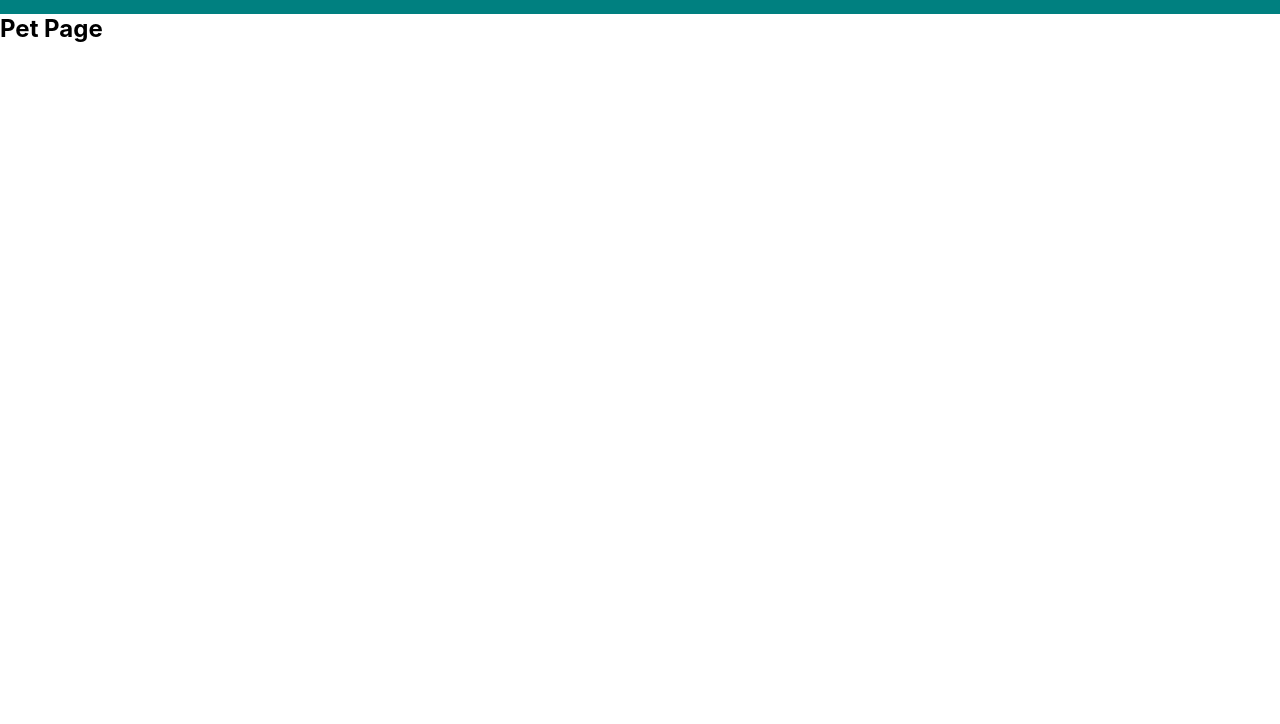
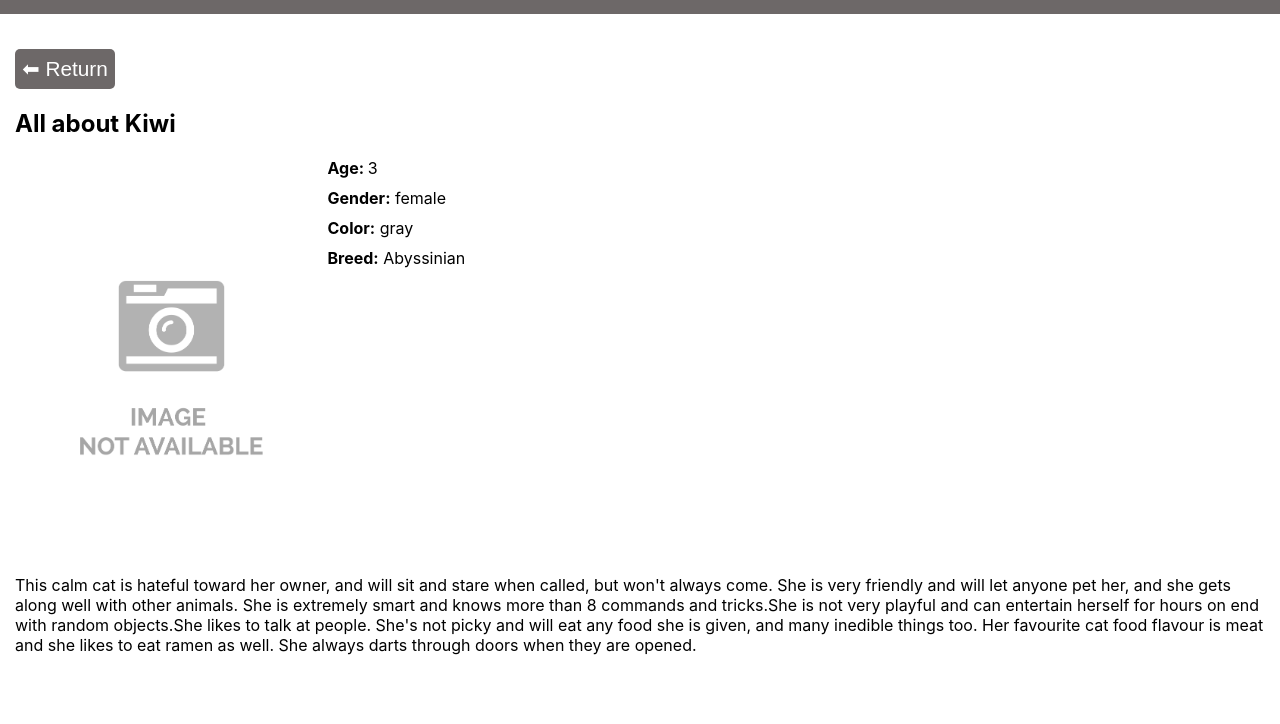
Before and after one commit to murarova/goit-react-hw-04-pet-store, a React app: page /pets/4ruoGyzVU0 in a window 1280 px wide. Shown: the part 76-800 px from the top of the page. Built offline with nearby package versions, Linux system fonts and the light colour scheme.

Commit message:
hw-4 continue

```diff
--- a/src/components/App/App.js
+++ b/src/components/App/App.js
@@ -5,16 +5,19 @@ import HomePage from '../../pages/HomePage';
 import PetsPage from '../../pages/PetsPage';
 import PetPage from '../../pages/PetPage';
 import Header from '../Header/Header';
+import styles from '../../styles.module.css';
 
 const App = () => (
     <Fragment>
         <Header />
+        <div className={styles.wrapper}>
             <Switch>
                 <Route path="/" exact component={HomePage} />
                 <Route path="/about" component={AboutPage} />
                 <Route path="/pets/:id" component={PetPage} />
                 <Route path="/pets" component={PetsPage} />
             </Switch>
+        </div>
     </Fragment>
 );
 
--- a/src/components/Gallery/Gallery.js
+++ b/src/components/Gallery/Gallery.js
@@ -1,4 +1,5 @@
 import React from 'react';
+import PropTypes from 'prop-types';
 import GalleryItem from '../GalleryItem/GalleryItem';
 import imageNotFound from '../../img/imageNotFound.jpg';
 import styles from '../../styles.module.css';
@@ -21,4 +22,8 @@ const Gallery = ({ items }) => (
     </div>
 );
 
+Gallery.propTypes = {
+    items: PropTypes.arrayOf(PropTypes.object).isRequired,
+};
+
 export default Gallery;
--- a/src/pages/AboutPage.js
+++ b/src/pages/AboutPage.js
@@ -1,8 +1,8 @@
-import React from 'react';
+import React, { Fragment } from 'react';
 import styles from '../styles.module.css';
 
 const AboutPage = () => (
-    <div className={styles.wrapper}>
+    <Fragment>
         <h2 className={styles.title}>About Pets Shop</h2>
         <p>
             Lorem ipsum dolor sit, amet consectetur adipisicing elit. Illum
@@ -12,7 +12,15 @@ const AboutPage = () => (
             fuga commodi odio aperiam distinctio quae voluptas iusto similique
             accusamus sit ipsam laboriosam voluptatum expedita.
         </p>
-    </div>
+        <p>
+            Lorem ipsum dolor sit, amet consectetur adipisicing elit. Illum
+            voluptates porro pariatur quam voluptatibus! Ea amet beatae fugiat
+            sint dicta. Veritatis ut non ea? Exercitationem neque officia
+            voluptates. Voluptate maiores, quam maxime, possimus aliquid fugit
+            fuga commodi odio aperiam distinctio quae voluptas iusto similique
+            accusamus sit ipsam laboriosam voluptatum expedita.
+        </p>
+    </Fragment>
 );
 
 export default AboutPage;
--- a/src/pages/HomePage.js
+++ b/src/pages/HomePage.js
@@ -1,8 +1,8 @@
-import React from 'react';
+import React, { Fragment } from 'react';
 import styles from '../styles.module.css';
 
 const HomePage = () => (
-    <div className={styles.wrapper}>
+    <Fragment>
         <h2 className={styles.title}>Welcome to Pets Shop</h2>
         <p>
             Lorem ipsum dolor sit, amet consectetur adipisicing elit. Illum
@@ -12,7 +12,7 @@ const HomePage = () => (
             fuga commodi odio aperiam distinctio quae voluptas iusto similique
             accusamus sit ipsam laboriosam voluptatum expedita.
         </p>
-    </div>
+    </Fragment>
 );
 
 export default HomePage;
--- a/src/pages/PetPage.js
+++ b/src/pages/PetPage.js
@@ -1,40 +1,49 @@
+/* eslint-disable react/destructuring-assignment */
+/* eslint-disable react/prop-types */
 import React from 'react';
-// import styles from '../styles.module.css';
+import pets from '../pets.json';
+import styles from '../styles.module.css';
+import imageNotFound from '../img/imageNotFound.jpg';
 
-// const PetPage = ({
-//     id,
-//     name,
-//     age,
-//     breed,
-//     gender,
-//     color,
-//     image,
-//     description,
-// }) => (
-//     <div>
-//         <button className={styles.button} type="button">
-//             Return
-//         </button>
-//         <div className={styles.item}>
-//             <div>
-//                 <h2 className={styles.title}> All about {name}</h2>
-//                 <div className={styles.item}>
-//                     <div className={styles.imgWrapper}>
-//                         <img src={image} alt={`pet ${breed}`} />
-//                     </div>
-//                     <div className={styles.itemInfo}>
-//                         <p>Age: {age} </p>
-//                         <p>Gender: {gender} </p>
-//                         <p>Color: {color} </p>
-//                         <p>Breed: {breed} </p>
-//                     </div>
-//                     <p className={styles.desc}>{description}</p>
-//                 </div>
-//             </div>
-//         </div>
-//     </div>
-// );
+const PetPage = props => {
+    const { id } = props.match.params;
+    const pet = pets.find(item => item.id === id);
+    const { name, breed, age, gender, color, description } = pet;
 
-const PetPage = () => <h2>Pet Page</h2>;
+    return (
+        <div className={styles.page}>
+            <button className={styles.button} type="button">
+                ⬅ Return
+            </button>
+            <h2 className={styles.title}> All about {name}</h2>
+            <div className={styles.pageItem}>
+                <div className={styles.pageItemInfo}>
+                    <div className={styles.pageImgWrapper}>
+                        <img src={imageNotFound} alt={`pet ${breed}`} />
+                    </div>
+                    <div className={styles.pageInfo}>
+                        <p className={styles.pageInfoItem}>
+                            <span className={styles.itemInfo}> Age: </span>
+                            {age}
+                        </p>
+                        <p className={styles.pageInfoItem}>
+                            <span className={styles.itemInfo}>Gender:</span>{' '}
+                            {gender}
+                        </p>
+                        <p className={styles.pageInfoItem}>
+                            <span className={styles.itemInfo}>Color:</span>{' '}
+                            {color}
+                        </p>
+                        <p className={styles.pageInfoItem}>
+                            <span className={styles.itemInfo}>Breed:</span>{' '}
+                            {breed}
+                        </p>
+                    </div>
+                </div>
+                <p className={styles.desc}>{description}</p>
+            </div>
+        </div>
+    );
+};
 
 export default PetPage;
--- a/src/styles.module.css
+++ b/src/styles.module.css
@@ -28,6 +28,11 @@ a {
 ul {
     list-style: none;
 }
+button {
+    border: 0;
+    background-color: #fff;
+    box-shadow: 0;
+}
 
 .wrapper {
     padding: 15px;
@@ -40,7 +45,7 @@ ul {
 
 .header {
     padding: 15px;
-    background-color: teal;
+    background-color: rgb(109, 104, 104);
 }
 
 .title {
@@ -92,3 +97,31 @@ ul {
 .imgWrapper {
     width: 50%;
 }
+
+.page {
+    margin-top: 20px;
+}
+
+.pageItemInfo {
+    display: flex;
+}
+.pageImgWrapper {
+    width: 25%;
+}
+
+.button {
+    width: 100px;
+    height: 40px;
+    border-radius: 5px;
+    background-color: rgb(109, 104, 104);
+    color: #fff;
+    font-size: 1.3em;
+}
+
+.itemInfo {
+    font-weight: bold;
+}
+
+.pageInfoItem {
+    margin-bottom: 10px;
+}
```
Also changed, not shown: package.json (+11 -8 lines), src/components/GalleryItem/GalleryItem.js (+7 -0 lines), 2 other files. Lines whose indentation alone changed are shown as unchanged.
